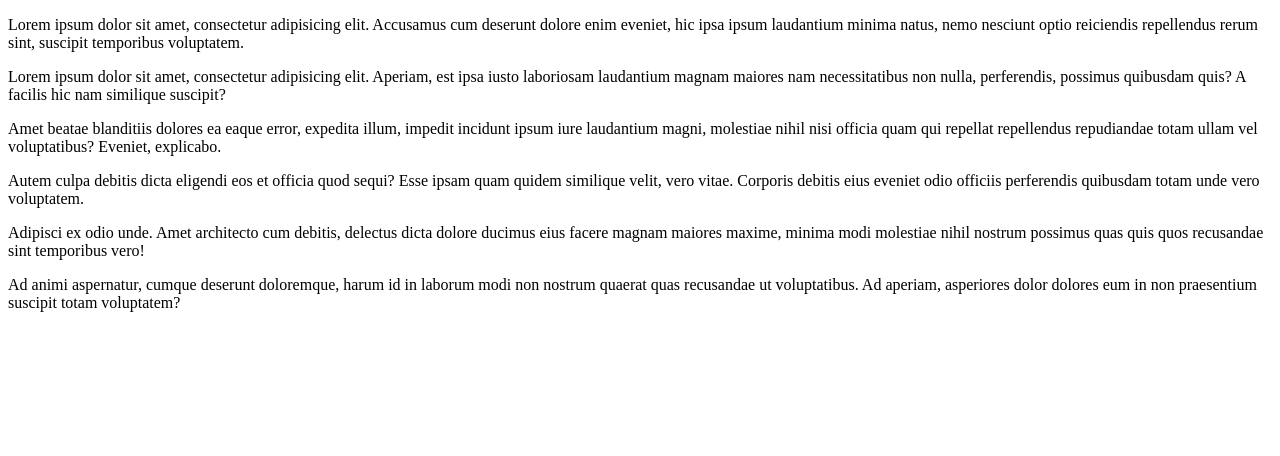
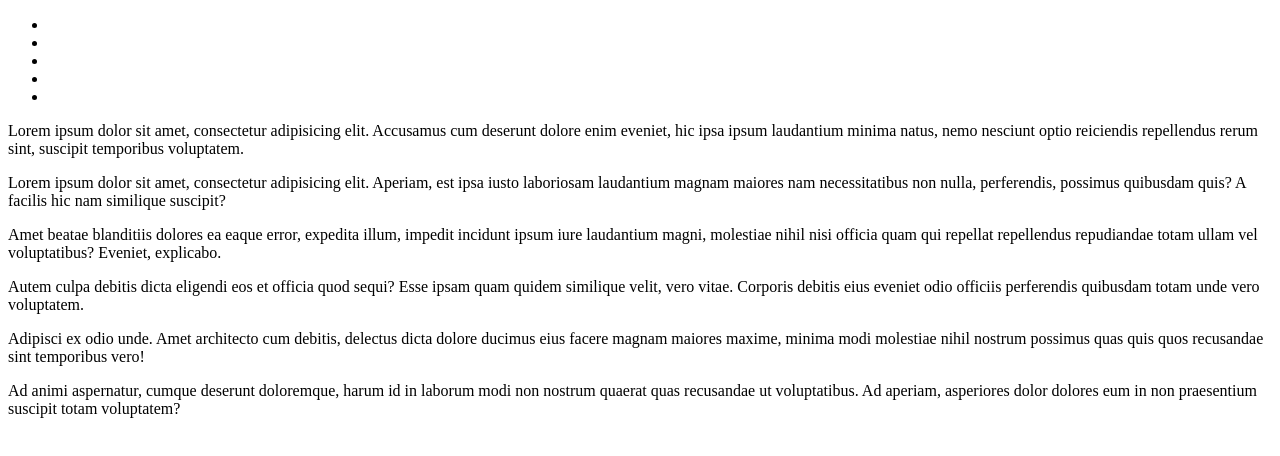
Before and after one commit to valtu4a/git_lesson, a plain HTML site: page index.html in a window 1280 px wide. Drawn offline with Linux system fonts and the light colour scheme.

```diff
--- a/index.html
+++ b/index.html
@@ -8,6 +8,15 @@
 	<title>Document</title>
 </head>
 <body>
+<header class="header">
+	<ul class="main-menu">
+		<li class="main-menu__item"><a href=""></a></li>
+		<li class="main-menu__item"><a href=""></a></li>
+		<li class="main-menu__item"><a href=""></a></li>
+		<li class="main-menu__item"><a href=""></a></li>
+		<li class="main-menu__item"><a href=""></a></li>
+	</ul>
+</header>
 <p>Lorem ipsum dolor sit amet, consectetur adipisicing elit. Accusamus cum deserunt dolore enim eveniet, hic ipsa ipsum
 	laudantium minima natus, nemo nesciunt optio reiciendis repellendus rerum sint, suscipit temporibus voluptatem.</p>
 <p>Lorem ipsum dolor sit amet, consectetur adipisicing elit. Aperiam, est ipsa iusto laboriosam laudantium magnam
```
Also changed, not shown: 1 other file.
